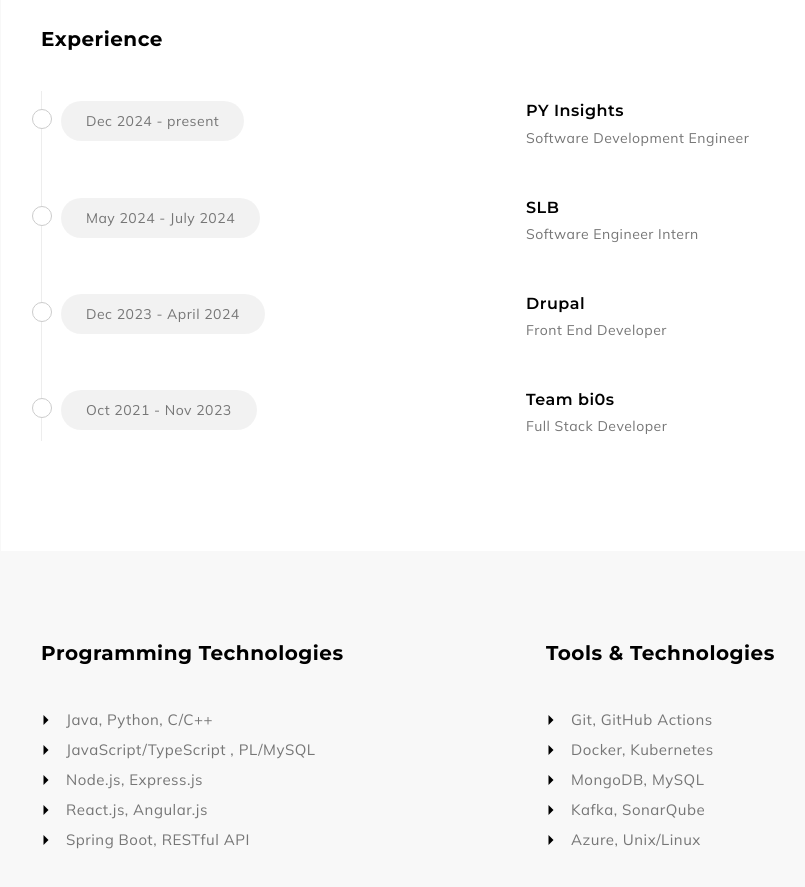
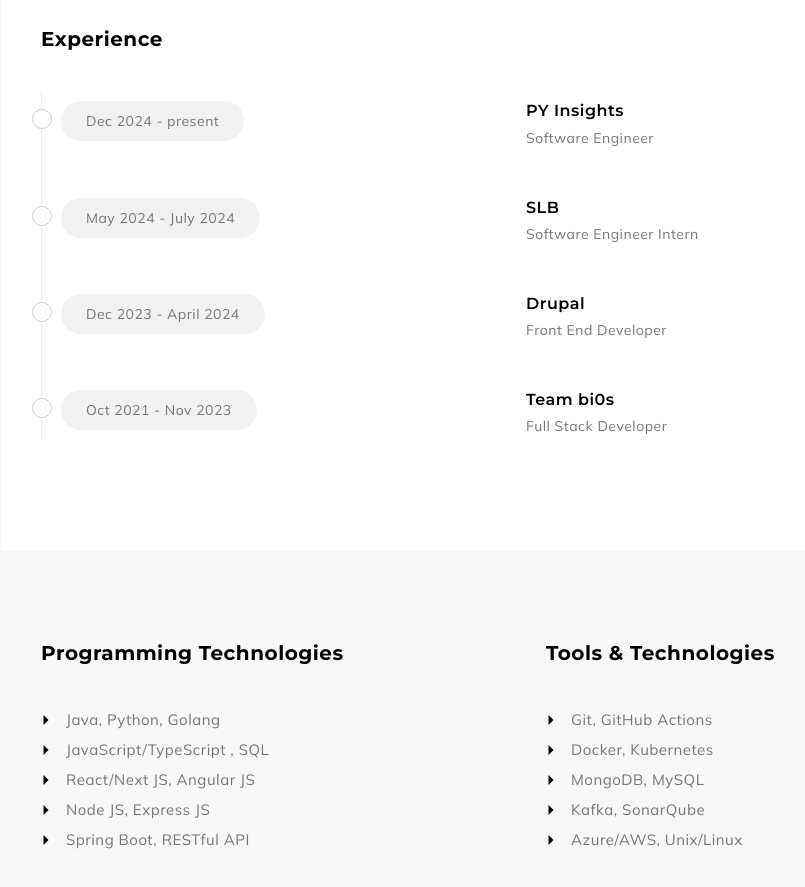
Before and after one commit to hitaarthh/hitaarthh.github.io, a Next.js app: page /about in a window 1280 px wide. Shown: the part 1200-2087 px from the top of the page, without its empty margins (289-1094 px from the left). Built offline with nearby package versions, Linux system fonts and the light colour scheme.

Commit message:
Feat: Content Update

```diff
--- a/components/about/KnowledgeInterest.jsx
+++ b/components/about/KnowledgeInterest.jsx
@@ -8,10 +8,10 @@
       colClass: "left",
       title: "Programming Technologies",
       content: [
-        " Java, Python, C/C++",
-        " JavaScript/TypeScript , PL/MySQL",
-        " Node.js, Express.js",
-        " React.js, Angular.js",
+        " Java, Python, Golang",
+        " JavaScript/TypeScript , SQL",
+        " React/Next JS, Angular JS",
+        " Node JS, Express JS",
         " Spring Boot, RESTful API",
        ],
     },
@@ -24,7 +24,7 @@
         " Docker, Kubernetes",
         " MongoDB, MySQL",
         " Kafka, SonarQube",
-        " Azure, Unix/Linux",
+        " Azure/AWS, Unix/Linux",
       ],
     }
   ];
--- a/components/about/Resume.jsx
+++ b/components/about/Resume.jsx
@@ -36,7 +36,7 @@
           id: 1,
           year: "Dec 2024 - present",
           institute: "PY Insights",
-          degree: "Software Development Engineer",
+          degree: "Software Engineer",
         },
         {
           id: 2,
```
